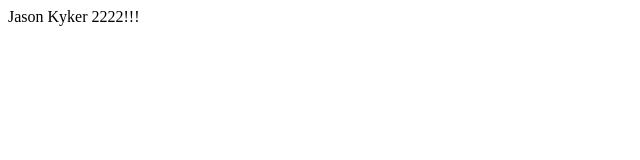
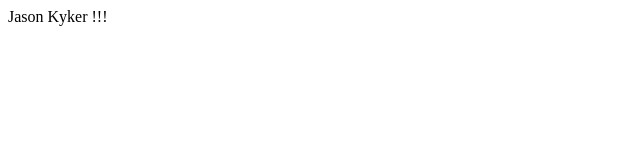
Before and after one commit to JasonKyker/first-github-project, a plain HTML site: page index.html in a window 1280 px wide. Shown: the full height of the page, 0-640 px from the left. Drawn offline with Linux system fonts and the light colour scheme.

Commit message:
emphasize name

```diff
--- a/index.html
+++ b/index.html
@@ -6,6 +6,6 @@
   <title>Document</title>
 </head>
 <body>
-  <div>Jason Kyker 2222!!!</div>
+  <div>Jason Kyker !!!</div>
 </body>
 </html>
```
